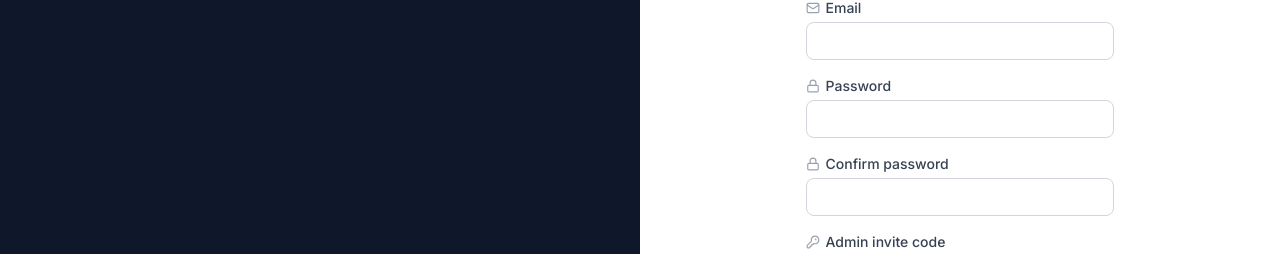
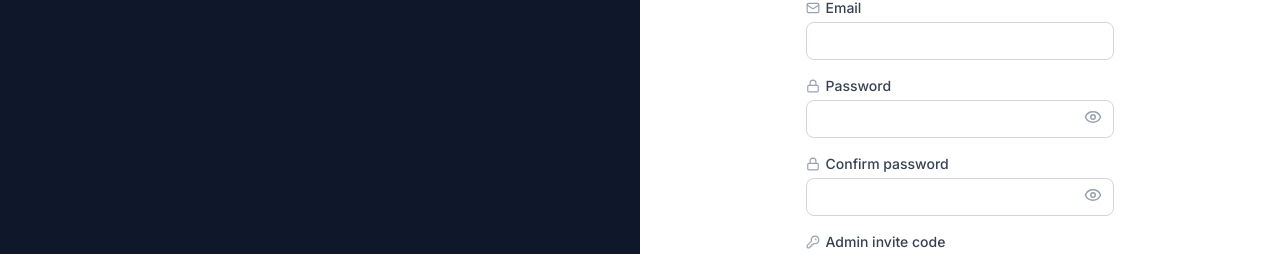
Before and after one commit to Le-n-n-ox/AI_powered_event_management_system, a React (Vite) app in the folder client/: page /admin/signup in a window 1280 px wide. Shown: the part 302-556 px from the top of the page. Built offline with nearby package versions, Linux system fonts and the light colour scheme; no server answers.

Commit message:
Added Eye on and Eye off for login and signup pages

```diff
--- a/client/src/components/auth/LoginForm.tsx
+++ b/client/src/components/auth/LoginForm.tsx
@@ -1,6 +1,6 @@
 import { useState } from "react"
 import { Link, useNavigate } from "react-router-dom"
-import { Mail, Lock } from "lucide-react"
+import { Mail, Lock, Eye, EyeOff } from "lucide-react" // 1. Added Eye and EyeOff
 import { useAuth } from "../../context/AuthContext"
 import { VARIANTS } from "./authVariants"
 import type { AuthVariant } from "./authVariants"
@@ -17,6 +17,7 @@ export default function LoginForm({ variant, redirectTo, signupPath }: Props) {
   const navigate = useNavigate()
   const [email, setEmail] = useState("")
   const [password, setPassword] = useState("")
+  const [showPassword, setShowPassword] = useState(false) // 2. Added state for password visibility
   const [error, setError] = useState<string | null>(null)
   const [submitting, setSubmitting] = useState(false)
 
@@ -46,14 +47,26 @@ export default function LoginForm({ variant, redirectTo, signupPath }: Props) {
         value={email}
         onChange={(e) => setEmail(e.target.value)}
       />
+
+      {/* 3. Wrapped Field in a relative div and added the toggle button */}
+      <div className="relative">
         <Field
           label="Password"
           icon={Lock}
-        type="password"
+          type={showPassword ? "text" : "password"} // Dynamic type
           required
           value={password}
           onChange={(e) => setPassword(e.target.value)}
         />
+        <button
+          type="button"
+          onClick={() => setShowPassword(!showPassword)}
+          className="absolute right-3 top-8 text-gray-400 hover:text-gray-600 focus:outline-none"
+          title={showPassword ? "Hide password" : "Show password"}
+        >
+          {showPassword ? <EyeOff size={18} /> : <Eye size={18} />}
+        </button>
+      </div>
 
       <ErrorBanner message={error} />
 
--- a/client/src/components/auth/SignupForm.tsx
+++ b/client/src/components/auth/SignupForm.tsx
@@ -1,6 +1,6 @@
 import { useState } from "react"
 import { Link, useNavigate } from "react-router-dom"
-import { User, Phone, Mail, Lock, KeyRound } from "lucide-react"
+import { User, Phone, Mail, Lock, KeyRound, Eye, EyeOff } from "lucide-react" // 1. Added Eye and EyeOff
 import { useAuth } from "../../context/AuthContext"
 import { formatPhoneNumber } from "../../utils/phone"
 import { VARIANTS } from "./authVariants"
@@ -25,6 +25,10 @@ export default function SignupForm({ variant, redirectTo, loginPath }: Props) {
   const [error, setError] = useState<string | null>(null)
   const [info, setInfo] = useState<string | null>(null)
   const [submitting, setSubmitting] = useState(false)
+
+  // 2. Added states for both password fields
+  const [showPassword, setShowPassword] = useState(false)
+  const [showConfirmPassword, setShowConfirmPassword] = useState(false)
 
   async function handleSubmit(e: React.FormEvent) {
     e.preventDefault()
@@ -93,23 +97,47 @@ export default function SignupForm({ variant, redirectTo, loginPath }: Props) {
         value={email}
         onChange={(e) => setEmail(e.target.value)}
       />
+
+      {/* 3. Wrapped Main Password field */}
+      <div className="relative">
         <Field
           label="Password"
           icon={Lock}
-        type="password"
+          type={showPassword ? "text" : "password"}
           required
           minLength={6}
           value={password}
           onChange={(e) => setPassword(e.target.value)}
         />
+        <button
+          type="button"
+          onClick={() => setShowPassword(!showPassword)}
+          className="absolute right-3 top-8 text-gray-400 hover:text-gray-600 focus:outline-none"
+          title={showPassword ? "Hide password" : "Show password"}
+        >
+          {showPassword ? <EyeOff size={18} /> : <Eye size={18} />}
+        </button>
+      </div>
+
+      {/* 4. Wrapped Confirm Password field */}
+      <div className="relative">
         <Field
           label="Confirm password"
           icon={Lock}
-        type="password"
+          type={showConfirmPassword ? "text" : "password"}
           required
           value={confirm}
           onChange={(e) => setConfirm(e.target.value)}
         />
+        <button
+          type="button"
+          onClick={() => setShowConfirmPassword(!showConfirmPassword)}
+          className="absolute right-3 top-8 text-gray-400 hover:text-gray-600 focus:outline-none"
+          title={showConfirmPassword ? "Hide password" : "Show password"}
+        >
+          {showConfirmPassword ? <EyeOff size={18} /> : <Eye size={18} />}
+        </button>
+      </div>
 
       {variant === "admin" && (
         <Field
```
Lines whose indentation alone changed are shown as unchanged.
